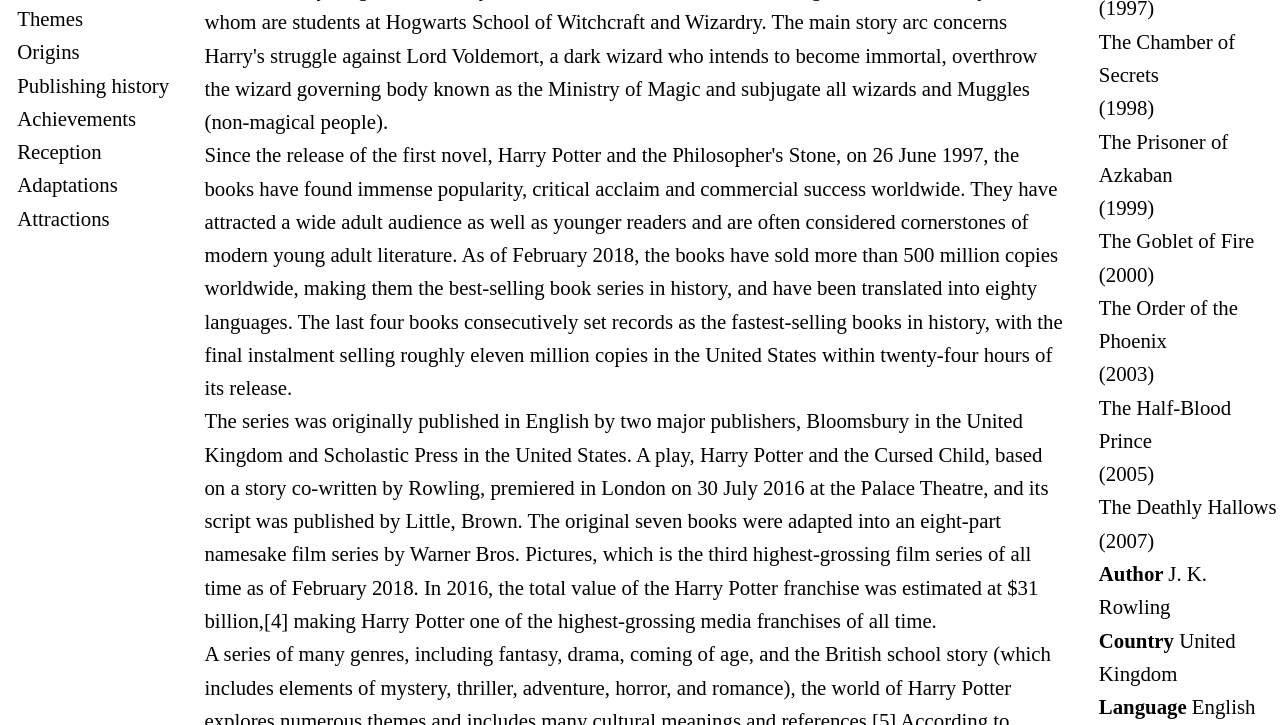
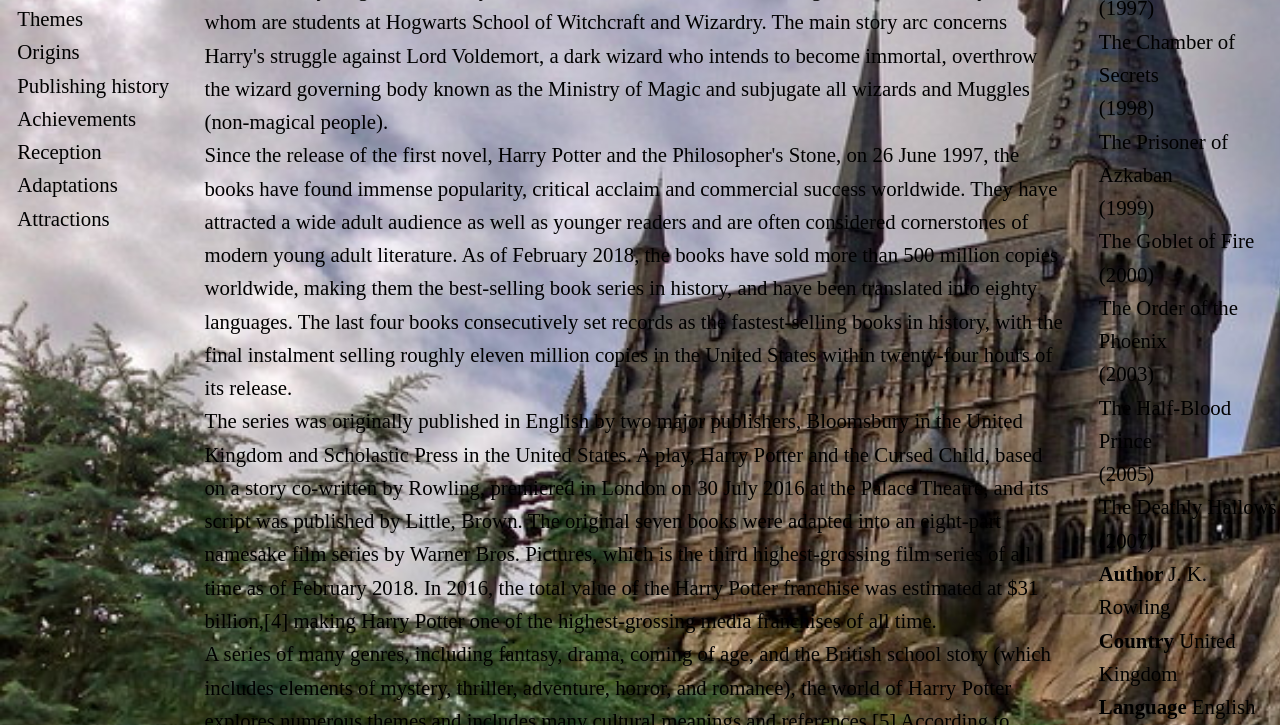
Before and after one commit to weezee03/addict-procasinator, a plain HTML site: page index.html in a window 1280 px wide. Shown: the part 296-1021 px from the top of the page. Drawn offline with Linux system fonts and the light colour scheme.

Commit message:
Made some changes to integrate background image

```diff
--- a/css/style.css
+++ b/css/style.css
@@ -6,8 +6,6 @@ of mistakes and you might even find it a mess.
   margin:0;
   padding: 0;
   box-sizing: border-box;
-  border: 1.2em;  /* not sure why this is not working*/
-  border-color: "solid black"
 }
 #container {
   content: justify;
@@ -56,7 +54,7 @@ img{
   height: auto;
 }
 body{
-  background-image: url("img/HP_castle.jpg");  /*i was trying to put a banner with this
-  so ignore*/
+  background-image: url("../img/HP_castle.jpg");
+  background-size: cover;
 }
 /*even thought i was trying to copy the thing it doesnt look like its suppose to.*/
```
